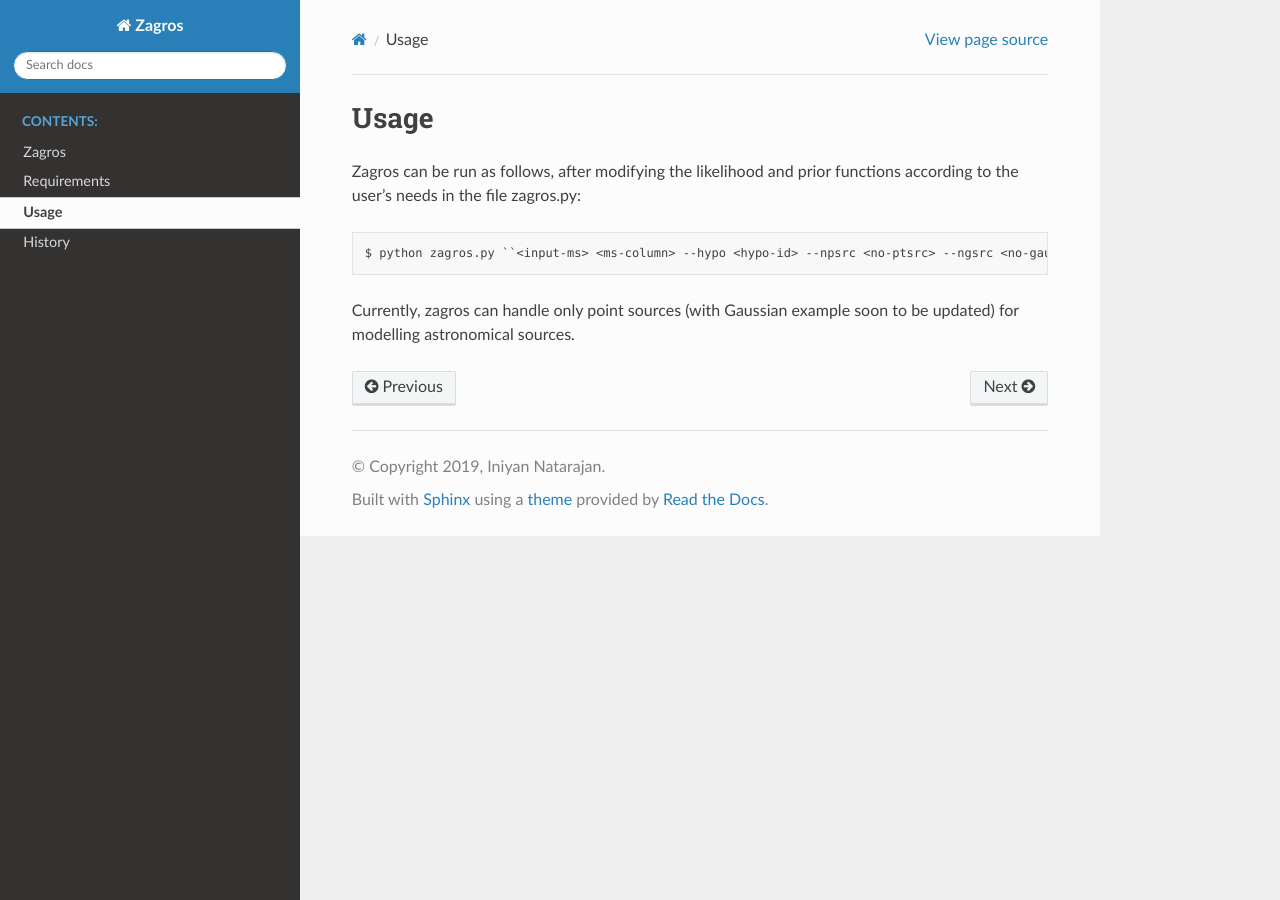
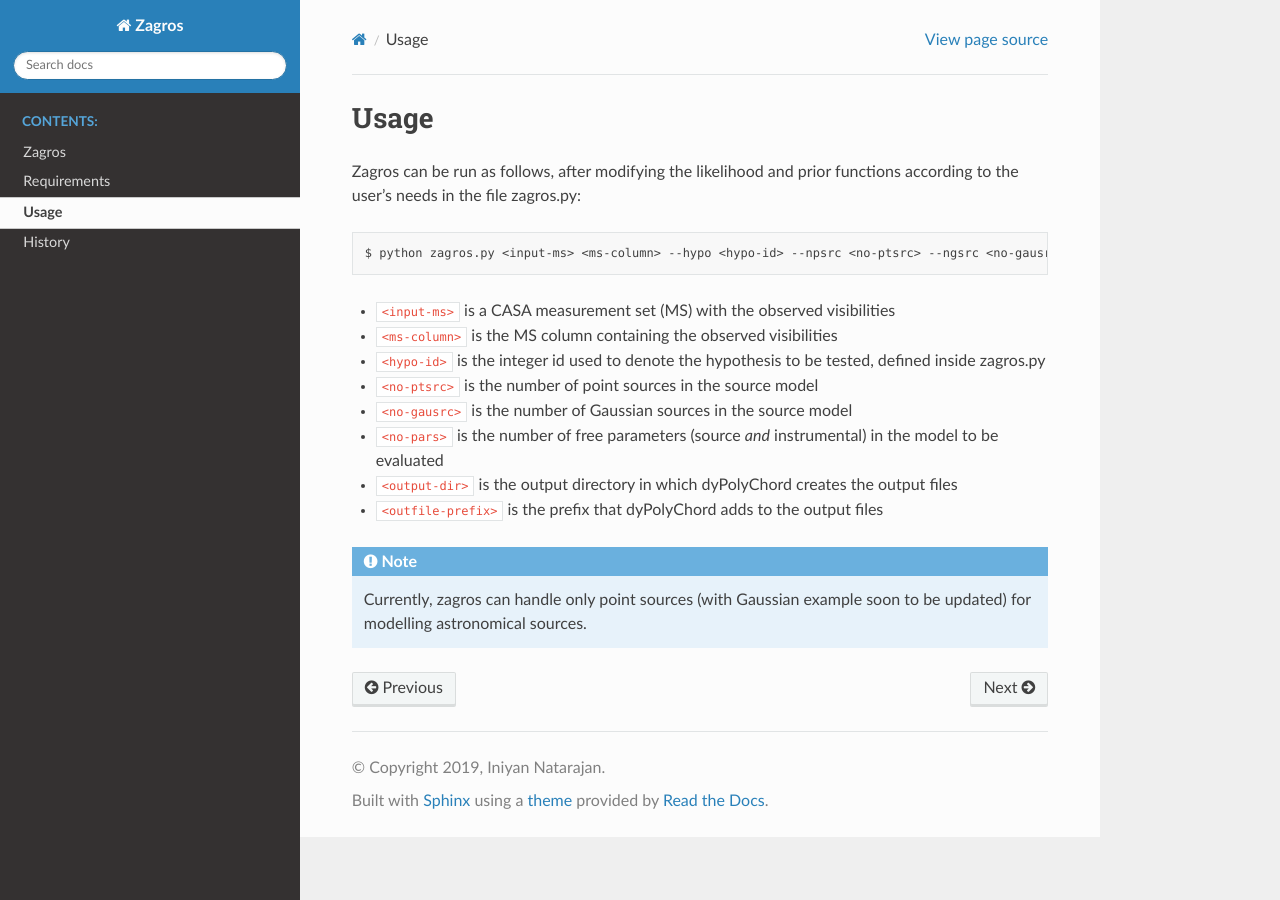
Before and after one commit to iniyannatarajan/zagros, a Sphinx documentation site: the page built from docs/source/usage.rst, in a window 1280 px wide. Built offline with Sphinx 7.4.7 and the Read the Docs theme 2.0.0, drawn with Linux system fonts in a browser that asks for light colours.

Commit message:
update usage doc

```diff
--- a/docs/source/usage.rst
+++ b/docs/source/usage.rst
@@ -4,6 +4,15 @@ Usage
 
 Zagros can be run as follows, after modifying the likelihood and prior functions according to the user's needs in the file zagros.py::
 
-    $ python zagros.py ``<input-ms> <ms-column> --hypo <hypo-id> --npsrc <no-ptsrc> --ngsrc <no-gausrc> --npar <no-pars> --basedir <output-dir> --fileroot <outfile-prefix>``
+    $ python zagros.py <input-ms> <ms-column> --hypo <hypo-id> --npsrc <no-ptsrc> --ngsrc <no-gausrc> --npar <no-pars> --basedir <output-dir> --fileroot <outfile-prefix>
 
-Currently, zagros can handle only point sources (with Gaussian example soon to be updated) for modelling astronomical sources.
+* ``<input-ms>`` is a CASA measurement set (MS) with the observed visibilities
+* ``<ms-column>`` is the MS column containing the observed visibilities
+* ``<hypo-id>`` is the integer id used to denote the hypothesis to be tested, defined inside zagros.py
+* ``<no-ptsrc>`` is the number of point sources in the source model
+* ``<no-gausrc>`` is the number of Gaussian sources in the source model
+* ``<no-pars>`` is the number of free parameters (source *and* instrumental) in the model to be evaluated
+* ``<output-dir>`` is the output directory in which dyPolyChord creates the output files
+* ``<outfile-prefix>`` is the prefix that dyPolyChord adds to the output files
+
+.. note:: Currently, zagros can handle only point sources (with Gaussian example soon to be updated) for modelling astronomical sources.
```
